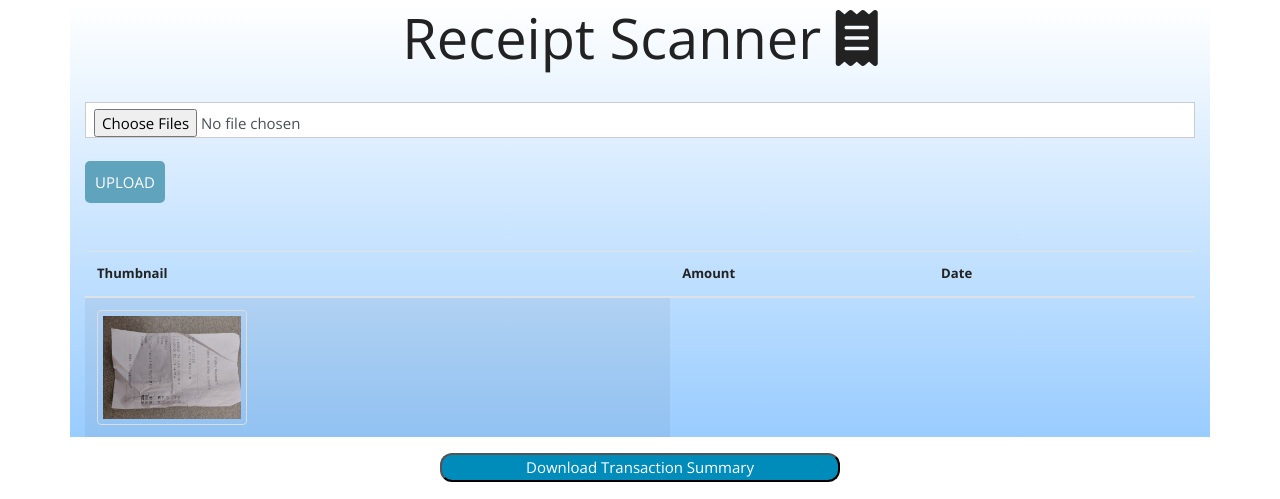
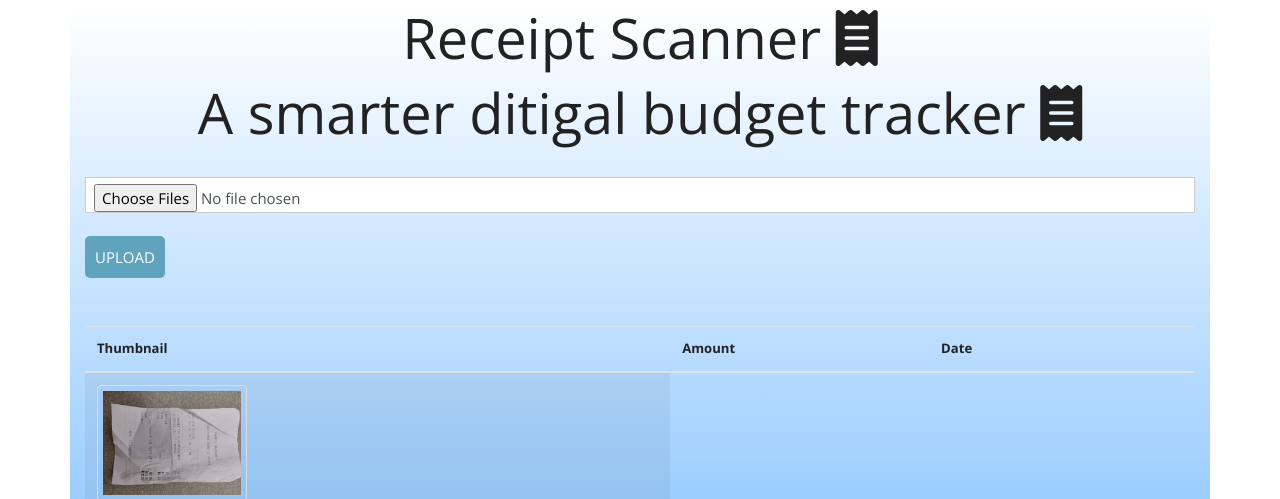
Before and after one commit to ShyamHari/ReceiptsScanner, a Flask app: page / in a window 1280 px wide. Shown: the part 20-519 px from the top of the page. Run offline with Flask 2, Linux system fonts and the light colour scheme; some libraries are stand-ins or nearby versions.

Commit message:
Update upload.html

```diff
--- a/Templates/upload.html
+++ b/Templates/upload.html
@@ -71,6 +71,10 @@
 			Receipt Scanner
 			<i class="fas fa-receipt"></i>
 		</h1>
+		<h2 class="display-4 text-center">
+			A smarter ditigal budget tracker
+			<i class="fas fa-receipt"></i>
+		</h2>
 
 		<br>
 
```
